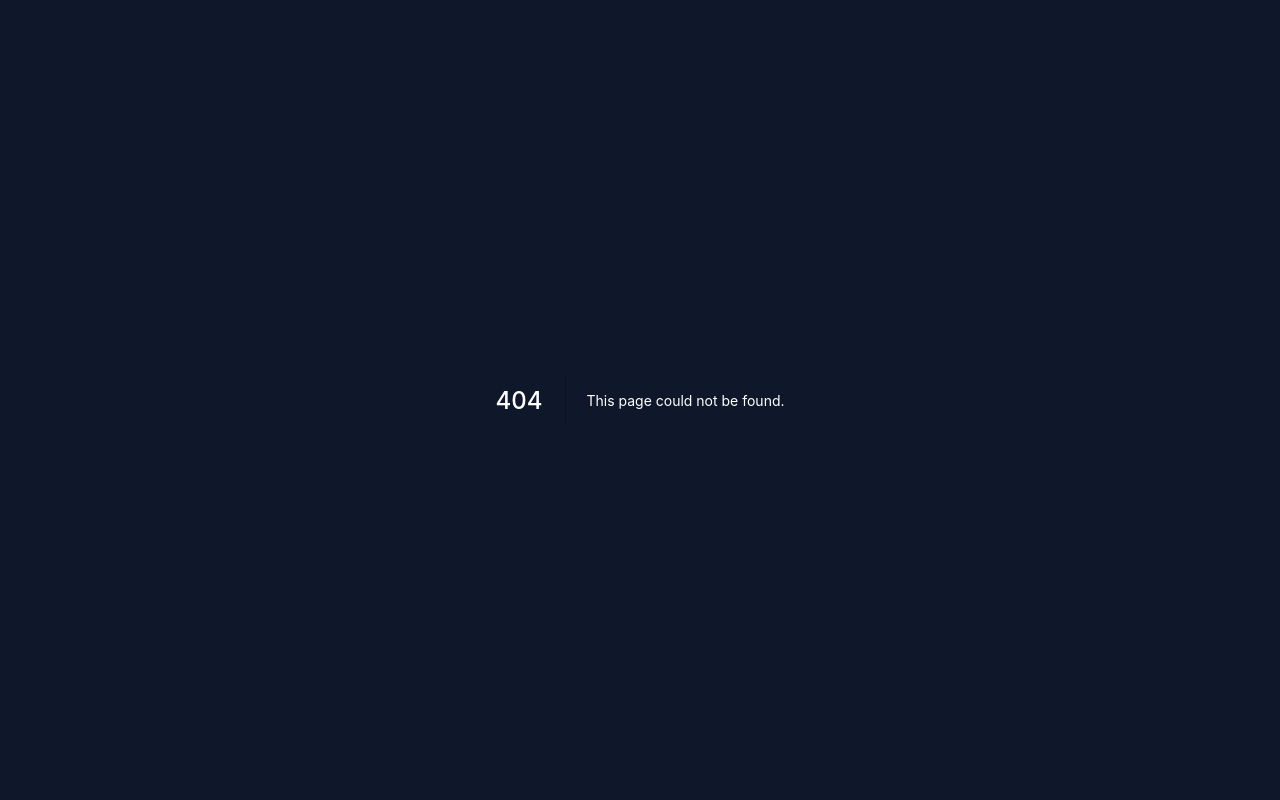
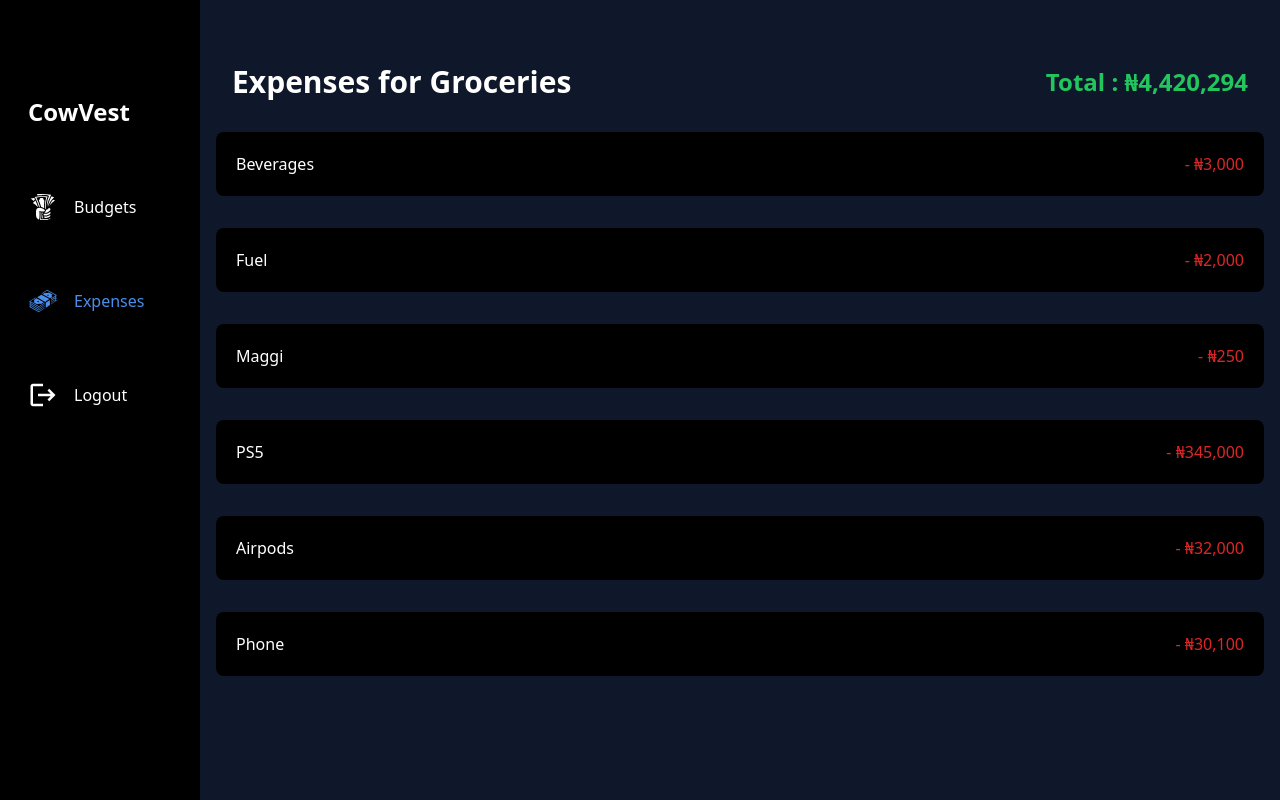
Before and after one commit to nkemjikaobi/cowvest-frontend, a Next.js app: page /dashboard/expenses in a window 1280 px wide. Before the commit this address had no page. Built offline with nearby package versions, Linux system fonts and the light colour scheme.

Commit message:
Expenses

```diff
--- a/components/BudgetCard.tsx
+++ b/components/BudgetCard.tsx
@@ -3,8 +3,10 @@ import formatNumberWithCommas from 'helpers/formatNumberWithCommas';
 import React from 'react';
 import { GiMoneyStack } from 'react-icons/gi';
 import ProgressBar from '@ramonak/react-progress-bar';
+import { useRouter } from 'next/router';
 
 const BudgetCard = ({ name, amount, progress, setAddExpense }: any) => {
+	const router = useRouter();
 	return (
 		<div className='bg-black drop-shadow-md rounded-lg p-5'>
 			<div className='flex justify-between items-center'>
@@ -38,7 +40,10 @@ const BudgetCard = ({ name, amount, progress, setAddExpense }: any) => {
 					>
 						Add Expense
 					</button>
-					<button className='border bg-purple-900 border-black px-5 py-3 rounded-lg hover:bg-blue-900'>
+					<button
+						className='border bg-purple-900 border-black px-5 py-3 rounded-lg hover:bg-blue-900'
+						onClick={() => router.push('/dashboard/expenses')}
+					>
 						View Expenses
 					</button>
 				</div>
--- /dev/null
+++ b/components/Expense.tsx
@@ -0,0 +1,18 @@
+import { CURRENCIES } from 'Constants';
+import formatNumberWithCommas from 'helpers/formatNumberWithCommas';
+import React from 'react';
+
+const Expense = ({ narration, amount }: any) => {
+	return (
+		<div className='flex items-center justify-between bg-black mt-8 p-5 rounded-lg mr-4 hover:bg-blue-900'>
+			<p>{narration}</p>
+			<p className='text-red-600'>
+				- {''}
+				{CURRENCIES.NAIRA}
+				{formatNumberWithCommas(amount)}
+			</p>
+		</div>
+	);
+};
+
+export default Expense;
--- a/components/SideBar.tsx
+++ b/components/SideBar.tsx
@@ -1,10 +1,9 @@
 import Link from 'next/link';
 import React from 'react'
-import { RiDashboardLine } from "react-icons/ri";
 import { FaUsers } from 'react-icons/fa';
-import { ImUsers } from 'react-icons/im';
 import { MdLogout } from 'react-icons/md';
 import { useRouter } from 'next/router';
+import { GiMoneyStack, GiTakeMyMoney } from 'react-icons/gi';
 
 const SideBar = () => {
     const router = useRouter();
@@ -15,39 +14,27 @@ const SideBar = () => {
 					CowVest
 				</a>
 			</Link>
-			<Link href='#'>
+			<Link href='/dashboard'>
 				<a
 					href='#'
 					className={`flex items-center mt-16 hover:text-[#498feb] cursor-pointer ${
-						router.pathname === '/admin' && 'text-[#498feb]'
+						router.pathname === '/dashboard' && 'text-[#498feb]'
 					}`}
 				>
-					<RiDashboardLine className='text-3xl mr-4' /> Manage
+					<GiTakeMyMoney className='text-3xl mr-4' /> Budgets
 				</a>
 			</Link>
-			<Link href='#'>
+			<Link href='/dashboard/expenses'>
 				<a
 					href='#'
 					className={`flex items-center mt-16 hover:text-[#498feb] cursor-pointer ${
-						router.pathname === '/admin/contestants' && 'text-[#498feb]'
+						router.pathname === '/dashboard/expenses' && 'text-[#498feb]'
 					}`}
 				>
-					<ImUsers className='text-3xl mr-4' /> Budgets
+					<GiMoneyStack className='text-3xl mr-4' /> Expenses
 				</a>
 			</Link>
-			<Link href='#'>
-				<a
-					href='#'
-					className={`flex items-center mt-16 hover:text-[#498feb] cursor-pointer ${
-						router.pathname === '/admin/users' && 'text-[#498feb]'
-					}`}
-				>
-					<FaUsers className='text-3xl mr-4' /> Transactions
-				</a>
-			</Link>
-			<button
-				className='flex items-center mt-16 hover:text-[#498feb] cursor-pointer'
-			>
+			<button className='flex items-center mt-16 hover:text-[#498feb] cursor-pointer'>
 				<MdLogout className='text-3xl mr-4' /> Logout
 			</button>
 		</div>
--- /dev/null
+++ b/pages/dashboard/expenses.tsx
@@ -0,0 +1,37 @@
+import BasePageLayout from 'components/BasePageLayout';
+import Expense from 'components/Expense';
+import SideBar from 'components/SideBar';
+import { CURRENCIES } from 'Constants';
+import formatNumberWithCommas from 'helpers/formatNumberWithCommas';
+import React from 'react';
+
+const ExpensesPage = () => {
+	return (
+		<BasePageLayout title='Expenses'>
+			<div className='grid grid-cols-6 gap-4'>
+				<div className='bg-black text-white h-[100vh]'>
+					<SideBar />
+				</div>
+				<div className='col-span-5 mt-16'>
+					<div className='flex justify-between items-center'>
+						<h2 className='text-3xl font-bold ml-4'>Expenses for Groceries</h2>
+						<p className='text-2xl font-bold mr-8 text-green-500'>
+							Total : {CURRENCIES.NAIRA}
+							{formatNumberWithCommas(4420294)}
+						</p>
+					</div>
+					<div>
+						<Expense narration='Beverages' amount={3000} />
+						<Expense narration='Fuel' amount={2000} />
+						<Expense narration='Maggi' amount={250} />
+						<Expense narration='PS5' amount={345000} />
+						<Expense narration='Airpods' amount={32000} />
+						<Expense narration='Phone' amount={30100} />
+					</div>
+				</div>
+			</div>
+		</BasePageLayout>
+	);
+};
+
+export default ExpensesPage;
```
Also changed, not shown: pages/dashboard/index.tsx (renamed from pages/dashboard.tsx, +18 -3 lines).
